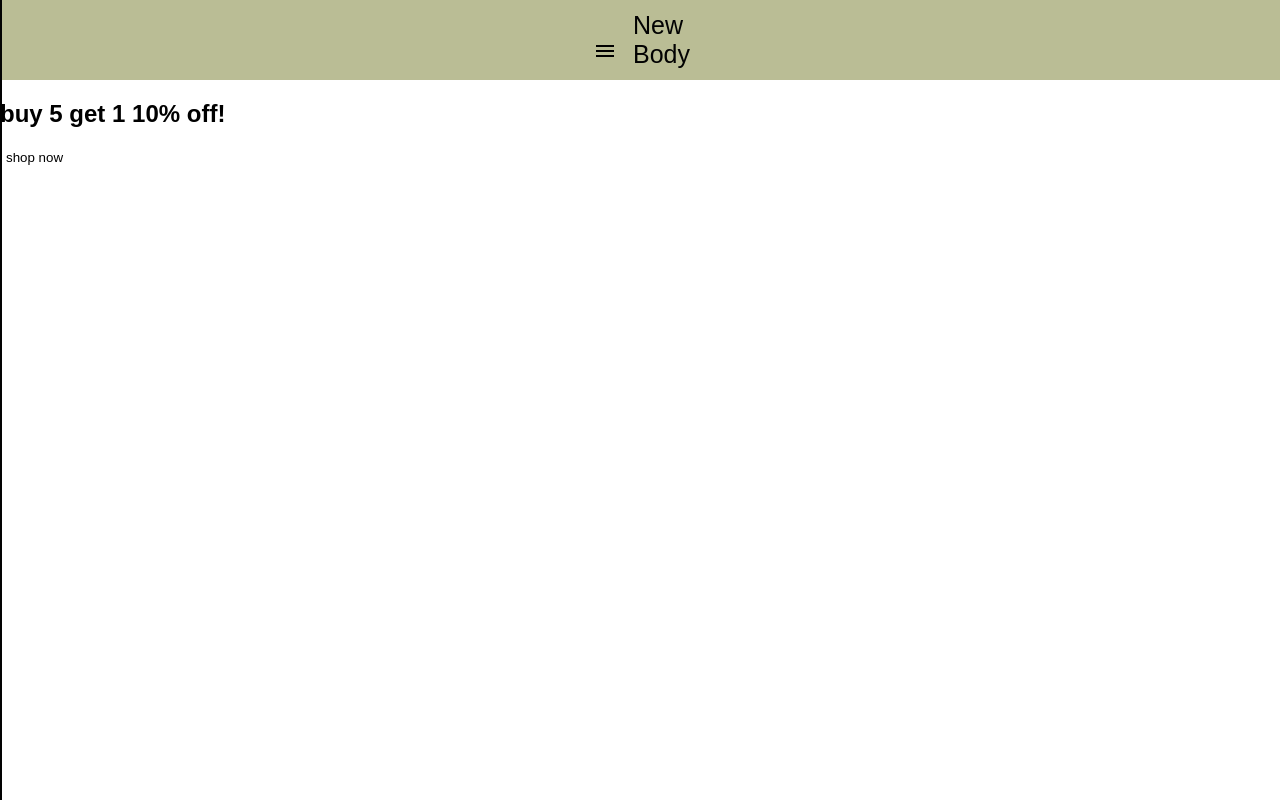
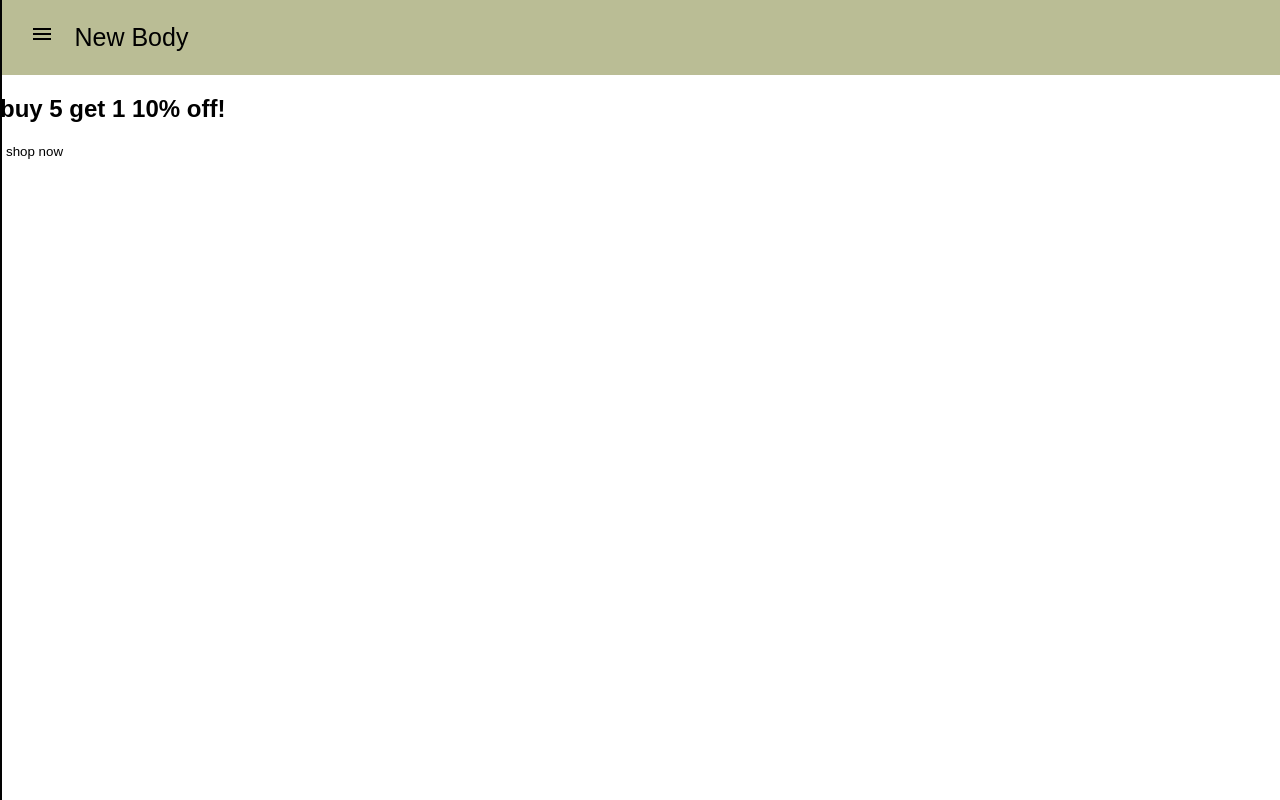
Before and after one commit to salmuflahi/new-body-store, a plain HTML site: page index.html in a window 1280 px wide. Drawn offline with Linux system fonts and the light colour scheme.

Commit message:
css changed

```diff
--- a/style.css
+++ b/style.css
@@ -4,33 +4,37 @@ body {
   font-family: Arial, sans-serif;
 }
 
+header {
+  background-color: rgb(186, 189, 149);
+  color: #020202;
+  background-color: ;
+  padding: 0.8rem 1.5rem;
+  display: flex;
+  align-items: center;
+  justify-content: space-between;
+  position: sticky;
+  top: 0;
+  z-index: 1000;
+}
+
 button {
-    color: #020202;
     background-color: transparent;
     border: none;
+    cursor: pointer;
 }
+
 #menu-btn{
     text-align: left;
     font-size: 35px;
-    height: 10px;
 }
+
 #title-logo {
     text-align: center;
     font-size: 25px;
-    width: 2em;
+    padding: 10px;
 }
 
-#cart-btn{
-    text-align: ;
-}
-#navbar {
-    padding: 10px;
-    background-color: rgb(186, 189, 149);
-    color: #020202;
-    text-align: center;
-    align-items: center;
-    position: sticky;
-}
+
 
 
 
@@ -49,7 +53,7 @@ button {
     border-right: 2px solid #020202;
 }
 
-#sidebar a {
+#menu-btn a {
   padding: 10px 20px;
   text-decoration: none;
   font-size: 18px;
@@ -58,11 +62,10 @@ button {
   transition: background 0.2s;
 }
 
-#sidebar a:hover {
-  background: #575757;
+#menu-btn a:hover {
+  background: #aba2a2;
 }
 
-/* Close button inside sidebar */
 #close-btn {
   position: absolute;
   top: 20px;
```
